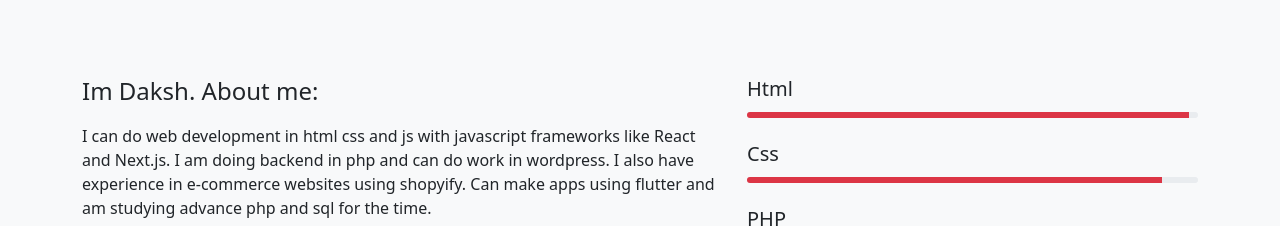
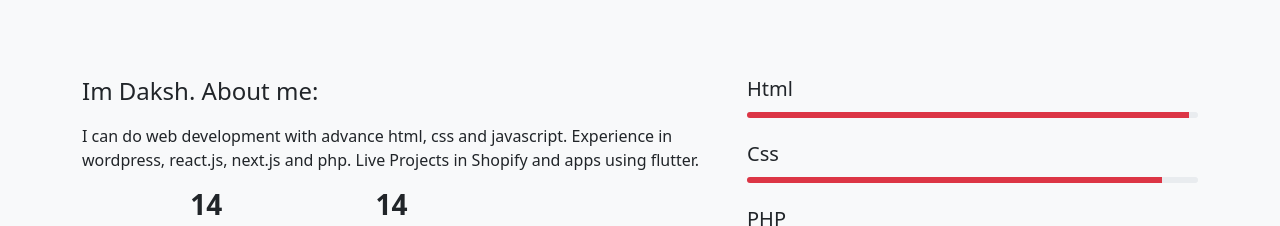
Before and after one commit to itzdaksh7235/Portfolio, a plain HTML site: page index.html in a window 1280 px wide. Shown: the part 851-1077 px from the top of the page. Drawn offline with nearby package versions, Linux system fonts and the light colour scheme.

Commit message:
Update index.html

```diff
--- a/index.html
+++ b/index.html
@@ -80,7 +80,7 @@
             <div class="row">
                 <div class="col col-md-7">
                     <h4>Im Daksh. About me: </h4>
-                    <p>I can do web development in html css and js with javascript frameworks like React and Next.js. I am doing backend in php and can do work in wordpress. I also have experience in e-commerce websites using shopyify. Can make apps using flutter and am studying advance php and sql for the time.</p>
+                    <p>I can do web development with advance html, css and javascript. Experience in wordpress, react.js, next.js and php. Live Projects in Shopify and apps using flutter.</p>
                     <div class="container">
                         <div class="d-flex">
                             <div class="li">
```
